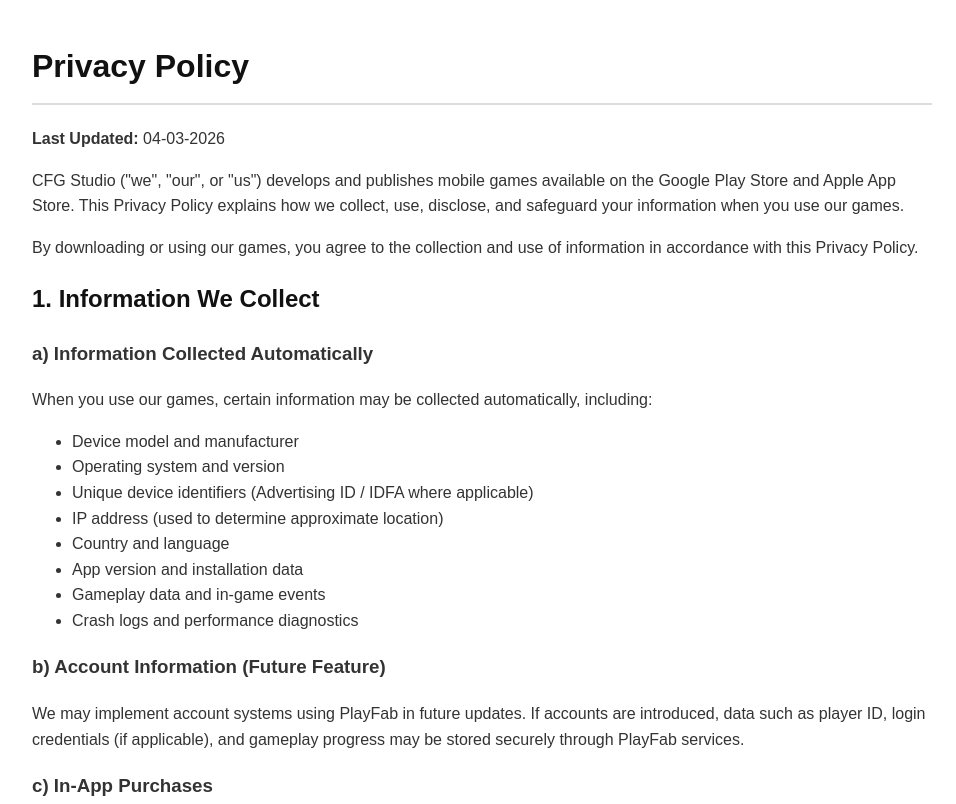
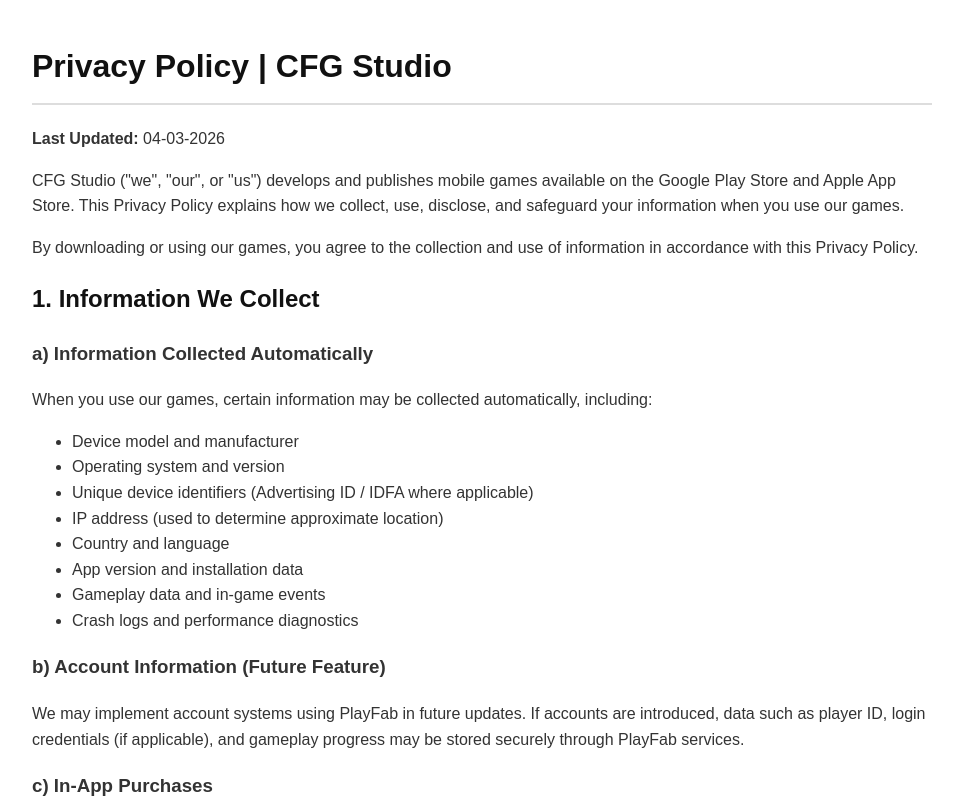
Before and after one commit to cfgstudio/cfgstudio.github.io, a plain HTML site: page privacypolicy.html in a window 1280 px wide. Shown: the top 804 px of the page, without its empty margins (158-1114 px from the left). Drawn offline with Linux system fonts and the light colour scheme.

Commit message:
Update privacypolicy.html

```diff
--- a/privacypolicy.html
+++ b/privacypolicy.html
@@ -31,7 +31,7 @@
 </head>
 <body>
 
-<h1>Privacy Policy</h1>
+<h1>Privacy Policy | CFG Studio</h1>
 <p><strong>Last Updated:</strong> 04-03-2026</p>
 
 <p>
```
